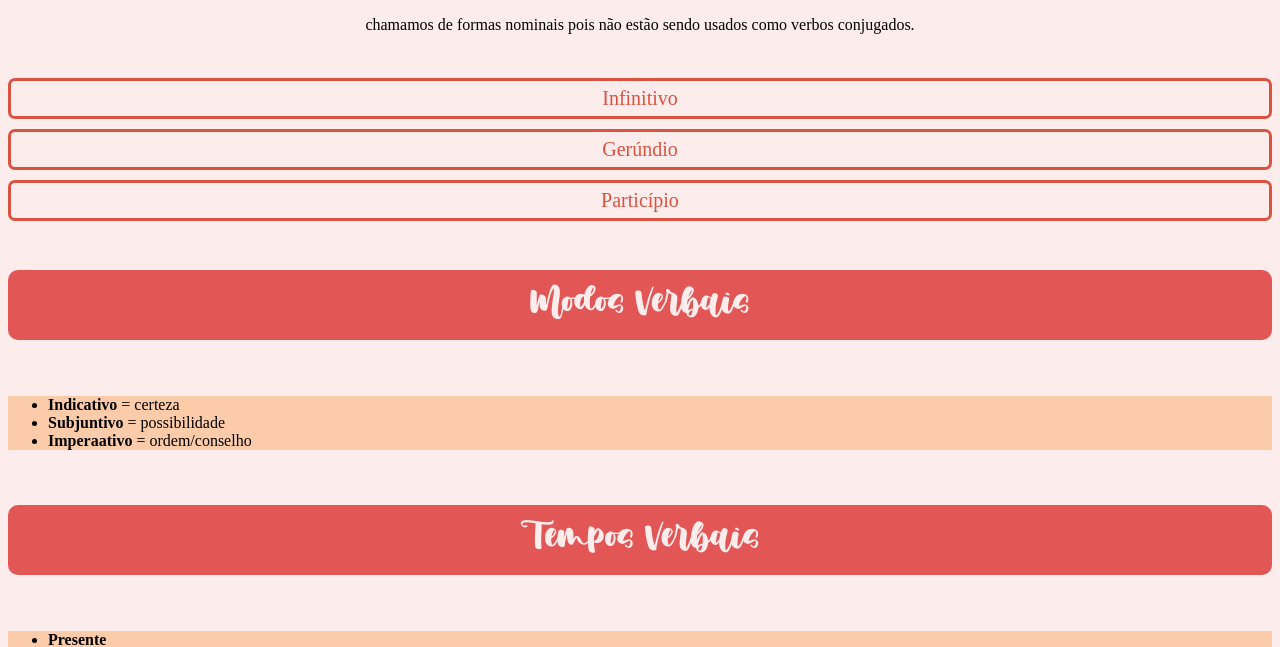
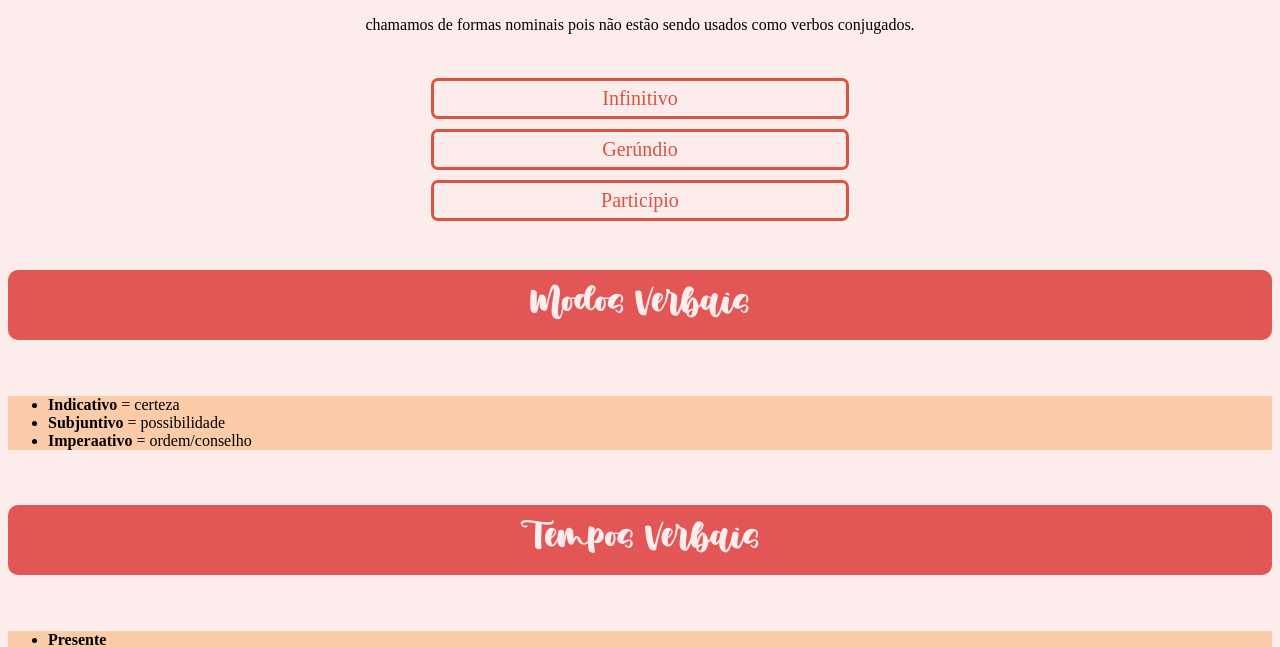
Before and after one commit to caetanoboschetti/exercicios, a plain HTML site: page prova portugues/inicio.html in a window 1280 px wide. Shown: the part 453-1100 px from the top of the page. Drawn offline with Linux system fonts and the light colour scheme.

Commit message:
mudei o site de portugues

```diff
--- a/prova portugues/estilo.css
+++ b/prova portugues/estilo.css
@@ -13,7 +13,8 @@ font-size: 20px;
 border: 3px solid ;
 border-color: rgba(218, 82, 64);
 padding: 6px;
-margin: 10px 0px;
+width: 400px;
+margin: 10px auto;
 display: flex;
 justify-content: center;
 }
```
